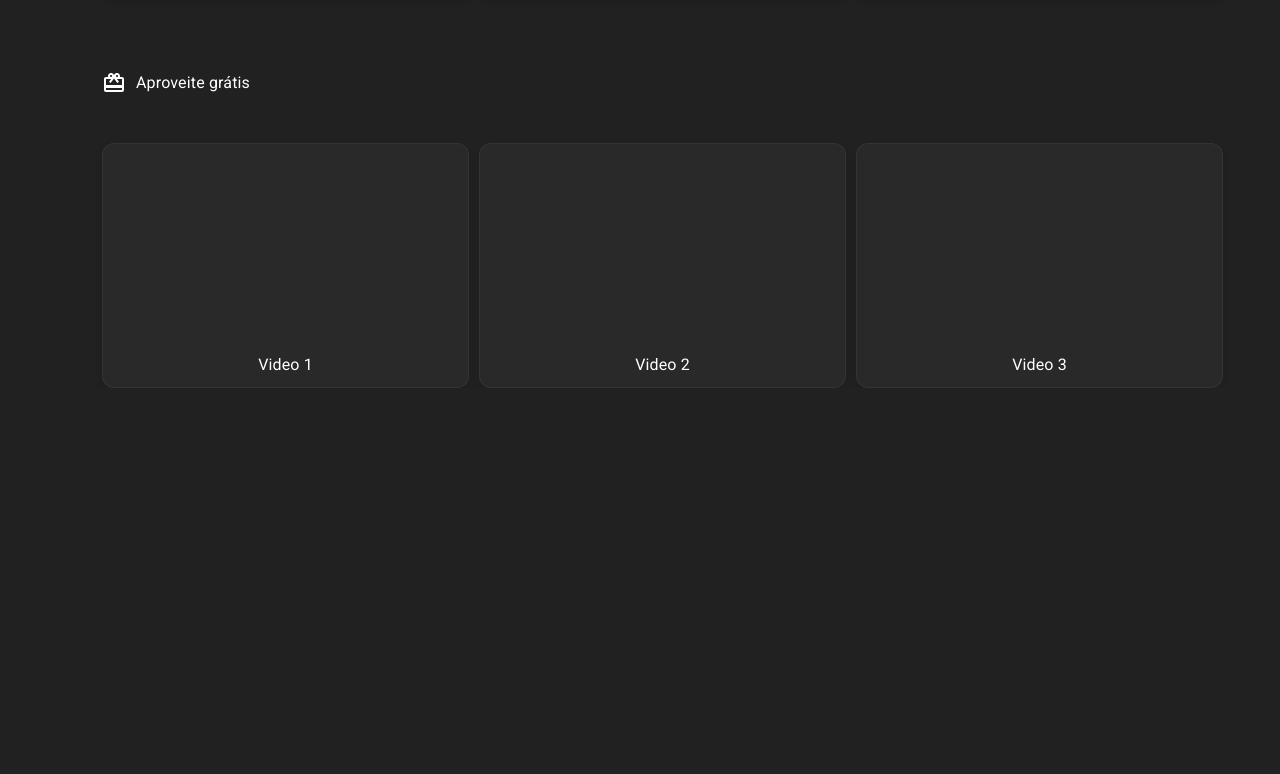
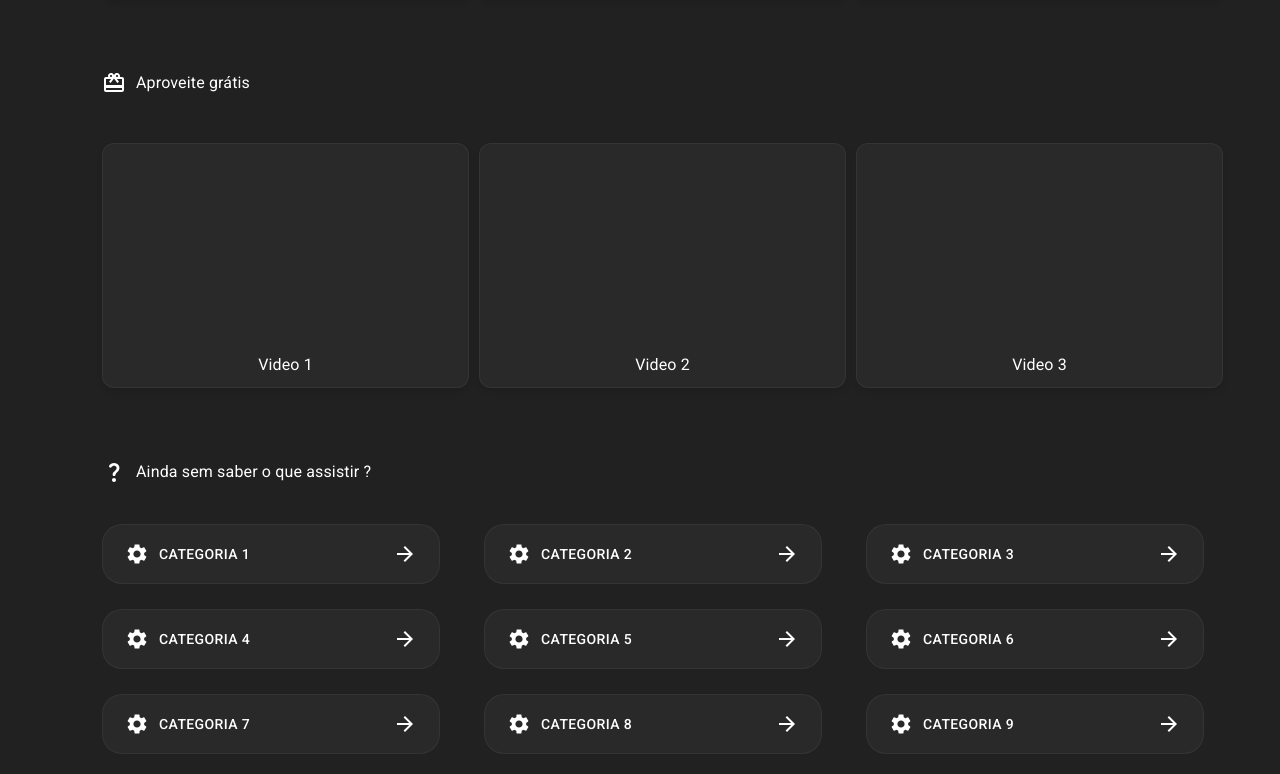
Before and after one commit to DaviSant0s/telos-flix, a React (Create React App) app: page / in a window 1280 px wide. Shown: the part 1447-2221 px from the top of the page. Before the commit the page ends 1835 px from the top, so only its background shows below. Built offline with nearby package versions, Linux system fonts and the light colour scheme.

Commit message:
feat(pagina inicial): finalização da pagina inicial

```diff
--- /dev/null
+++ b/src/components/dontKnowWhatToWatch/index.css
@@ -0,0 +1,28 @@
+.dontKnowWhatToWatchgrid{
+    display: grid;
+    grid-template-columns: 1fr 1fr 1fr;
+    gap: 25px;
+    padding-bottom: 20px;
+}
+
+.dontKnowWhatToWatch .labelSection{
+    display: flex;
+    justify-content: start;
+    align-items: center;
+    gap: 10px;
+    margin-bottom: 40px;
+}
+
+.dontKnowWhatToWatchgrid .categoryButton{
+    width: 338px;
+    height: 60px;
+
+    background: #292929;
+    border: 1px solid rgba(238, 238, 238, 0.05);
+    border-radius: 20px;
+
+    display: flex;
+    justify-content: space-between;
+    padding: 0 22px 0 22px;
+    color: white;
+}
--- /dev/null
+++ b/src/components/dontKnowWhatToWatch/index.js
@@ -0,0 +1,36 @@
+import React from 'react';
+import './index.css';
+import { Button } from '@mui/material';
+import { ArrowForward, QuestionMarkRounded, Settings } from '@mui/icons-material';
+
+export default function DontKnowWhatToWatch() {
+    const categories = [
+        {title: 'Categoria 1'},
+        {title: 'Categoria 2'},
+        {title: 'Categoria 3'},
+        {title: 'Categoria 4'},
+        {title: 'Categoria 5'},
+        {title: 'Categoria 6'},
+        {title: 'Categoria 7'},
+        {title: 'Categoria 8'},
+        {title: 'Categoria 9'}
+    ];
+  return (
+    <div className='dontKnowWhatToWatch'>
+        <div className='labelSection'>
+            <QuestionMarkRounded/> Ainda sem saber o que assistir ?
+        </div>
+        <div className='dontKnowWhatToWatchgrid'>
+            {categories.map((category) => (
+                <Button className='categoryButton'>
+                    <div style={{display: 'flex', alignItems: 'center', gap:'10px'}}>
+                        <Settings/>
+                        {category.title}
+                    </div>
+                    <ArrowForward/>
+                </Button>
+            ))}
+        </div>
+    </div>
+  );
+}
--- a/src/pages/home/index.jsx
+++ b/src/pages/home/index.jsx
@@ -3,6 +3,7 @@ import MainVideo from '../../components/mainVideo';
 import Trending from '../../components/trending';
 import EnjoyForFree from '../../components/enjoyForFree';
 import './index.css'
+import DontKnowWhatToWatch from '../../components/dontKnowWhatToWatch';
 
 function Home() {
   return (
@@ -12,6 +13,7 @@ function Home() {
         <div className='sectionsGrid'>
           <Trending/>
           <EnjoyForFree/>
+          <DontKnowWhatToWatch/>
         </div>
       </div>
     </div>
```
